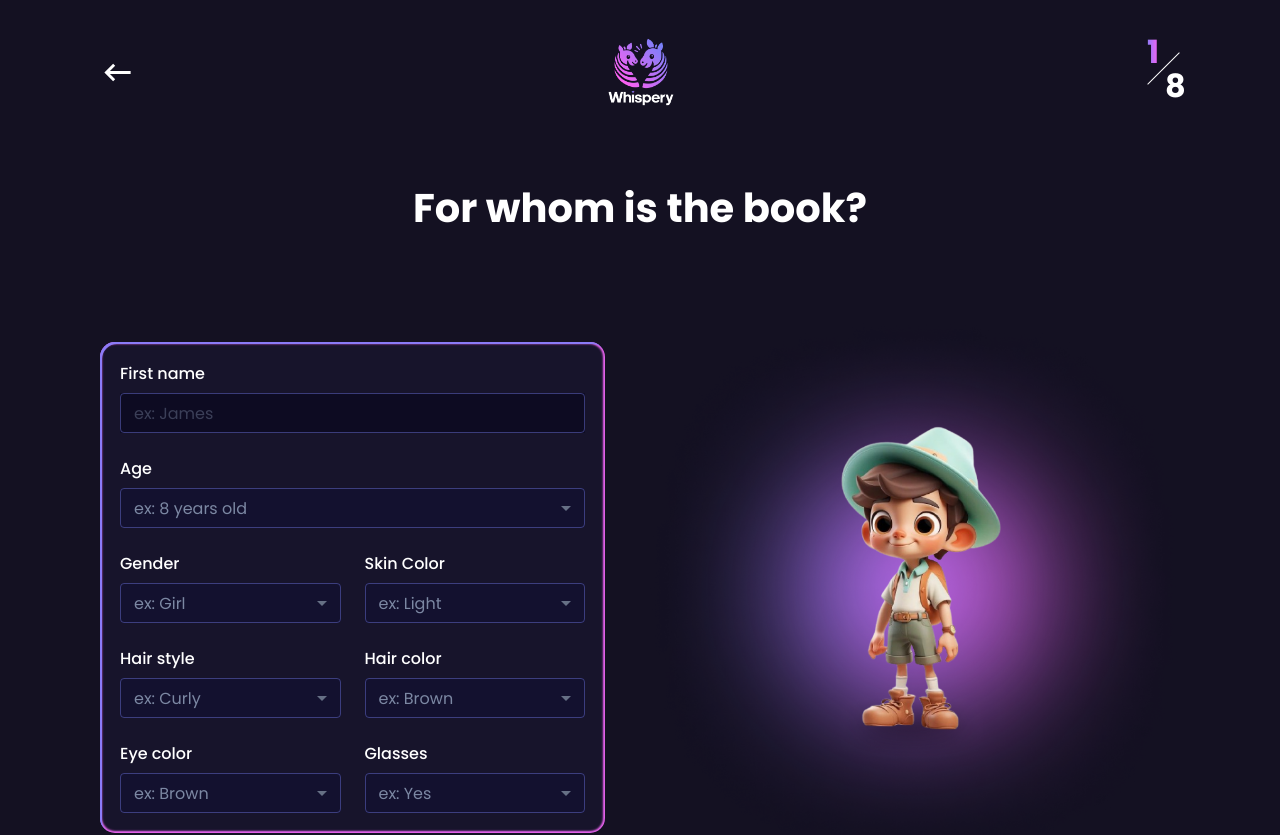
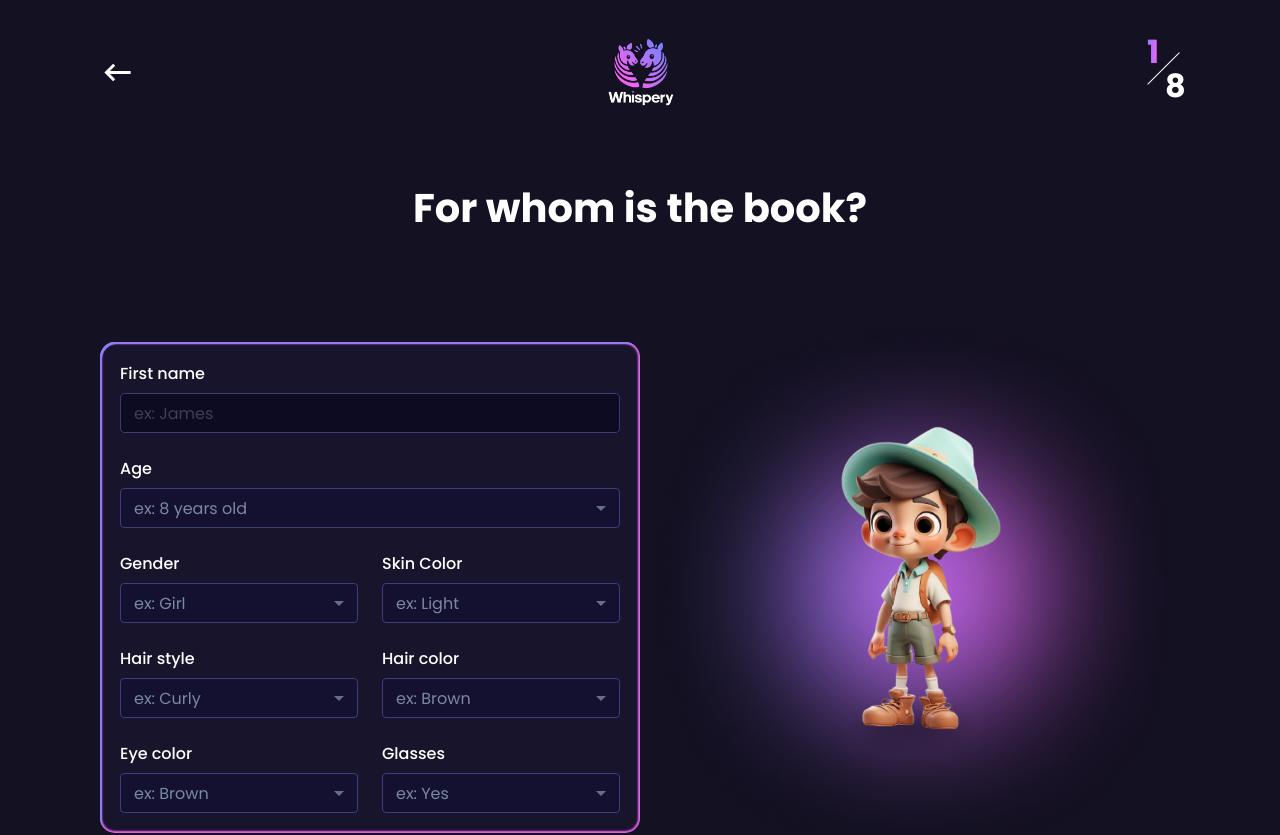
Before and after one commit to ZeenatLawal/whispery, a React (Create React App) app: page / in a window 1280 px wide. Shown: the top 835 px of the page. Built offline with nearby package versions, Linux system fonts and the light colour scheme.

Commit message:
Fix overflow on book owner page

```diff
--- a/src/Pages/BookOwner.tsx
+++ b/src/Pages/BookOwner.tsx
@@ -9,7 +9,6 @@ export function BookOwner() {
   const theme = useTheme();
   const isSmallScreen = useMediaQuery(theme.breakpoints.down("md"));
   const isMidScreen = useMediaQuery(theme.breakpoints.between("sm", "md"));
-  const isLgScreen = useMediaQuery(theme.breakpoints.up("lg"));
 
   return (
     <Header pageNumber={1} path="/">
@@ -26,13 +25,7 @@ export function BookOwner() {
           alignItems="center"
         >
           <Grid item xs={12} md={6}>
-            <div
-              style={{
-                width: isLgScreen ? "505px" : "auto",
-              }}
-            >
-              <OwnerForm />
-            </div>
+            <OwnerForm />
           </Grid>
 
           <Grid item xs={12} md={6}>
@@ -47,7 +40,10 @@ export function BookOwner() {
               <img
                 src={ownerImg}
                 alt="3D illustration of a young boy"
-                style={{ width: "100%", height: "auto" }}
+                style={{
+                  width: "100%",
+                  maxHeight: isSmallScreen ? "680px" : "960px",
+                }}
               />
             </div>
           </Grid>
```
